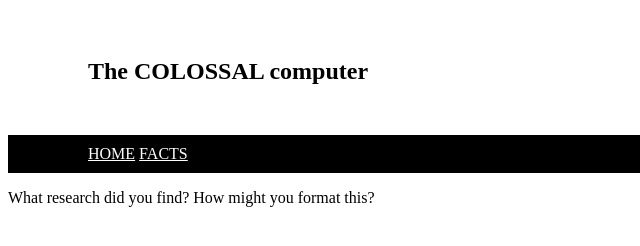
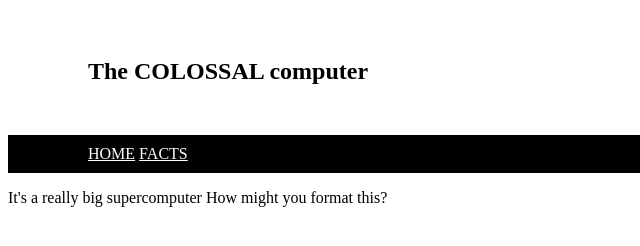
Before and after one commit to biopticevil/thecolossalweb.com, a plain HTML site: page index.html in a window 1280 px wide. Shown: the full height of the page, 0-640 px from the left. Drawn offline with Linux system fonts and the light colour scheme.

Commit message:
did stuff

```diff
--- a/index.html
+++ b/index.html
@@ -18,7 +18,7 @@
   </div>
   <div>
 
-    <p>What research did you find? How might you format this?</p>
+    <p>It's a really big supercomputer How might you format this?</p>
   </div>
 
 
```
